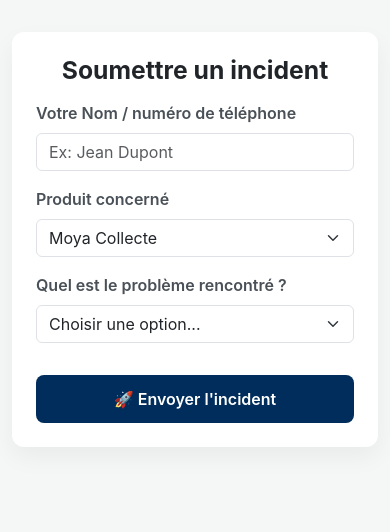
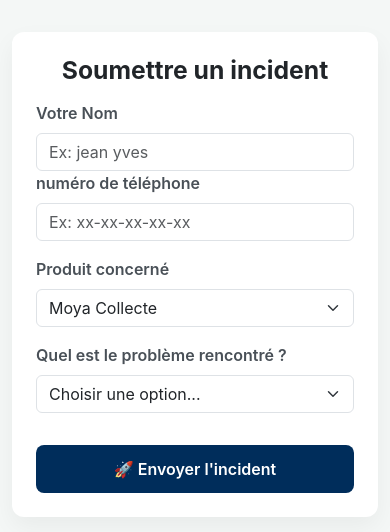
Before and after one commit to sidibeaboubacarsidick6-hub/support_final, a Django app: page / in a window 390 px wide. Shown: the part 60-592 px from the top of the page. Run offline with Django 5.2, Linux system fonts and the light colour scheme.

Commit message:
Ajout du champ telephone

```diff
--- a/ticket/models.py
+++ b/ticket/models.py
@@ -38,6 +38,7 @@ class Ticket(models.Model):
 
     numero_ticket = models.CharField(max_length=20, unique=True)
     client = models.CharField(max_length=100)
+    telephone = models.CharField(max_length=20, verbose_name="Numéro de téléphone", null=True, blank=True)
     description = models.TextField()
     priorite = models.CharField(max_length=10, choices=PRIORITY_CHOICES, default='MOYENNE')
     statut = models.CharField(max_length=10, choices=STATUS_CHOICES, default='OUVERT')
--- a/ticket/templates/ticket/soumettre_ticket.html
+++ b/ticket/templates/ticket/soumettre_ticket.html
@@ -30,8 +30,10 @@
                         {% csrf_token %}
 
                         <div class="mb-3">
-                            <label class="form-label">Votre Nom / numéro de téléphone</label>
-                            <input type="text" name="client" class="form-control" required placeholder="Ex: Jean Dupont">
+                            <label class="form-label">Votre Nom</label>
+                            <input type="text" name="client" class="form-control" required placeholder="Ex: jean yves ">
+                            <label class="form-label">numéro de téléphone</label>
+                            <input type="text" name="client" class="form-control" required placeholder="Ex: xx-xx-xx-xx-xx ">
                         </div>
 
                         <div class="mb-3">
```
Also changed, not shown: db.sqlite3, ticket/migrations/0005_ticket_telephone.py (added).
